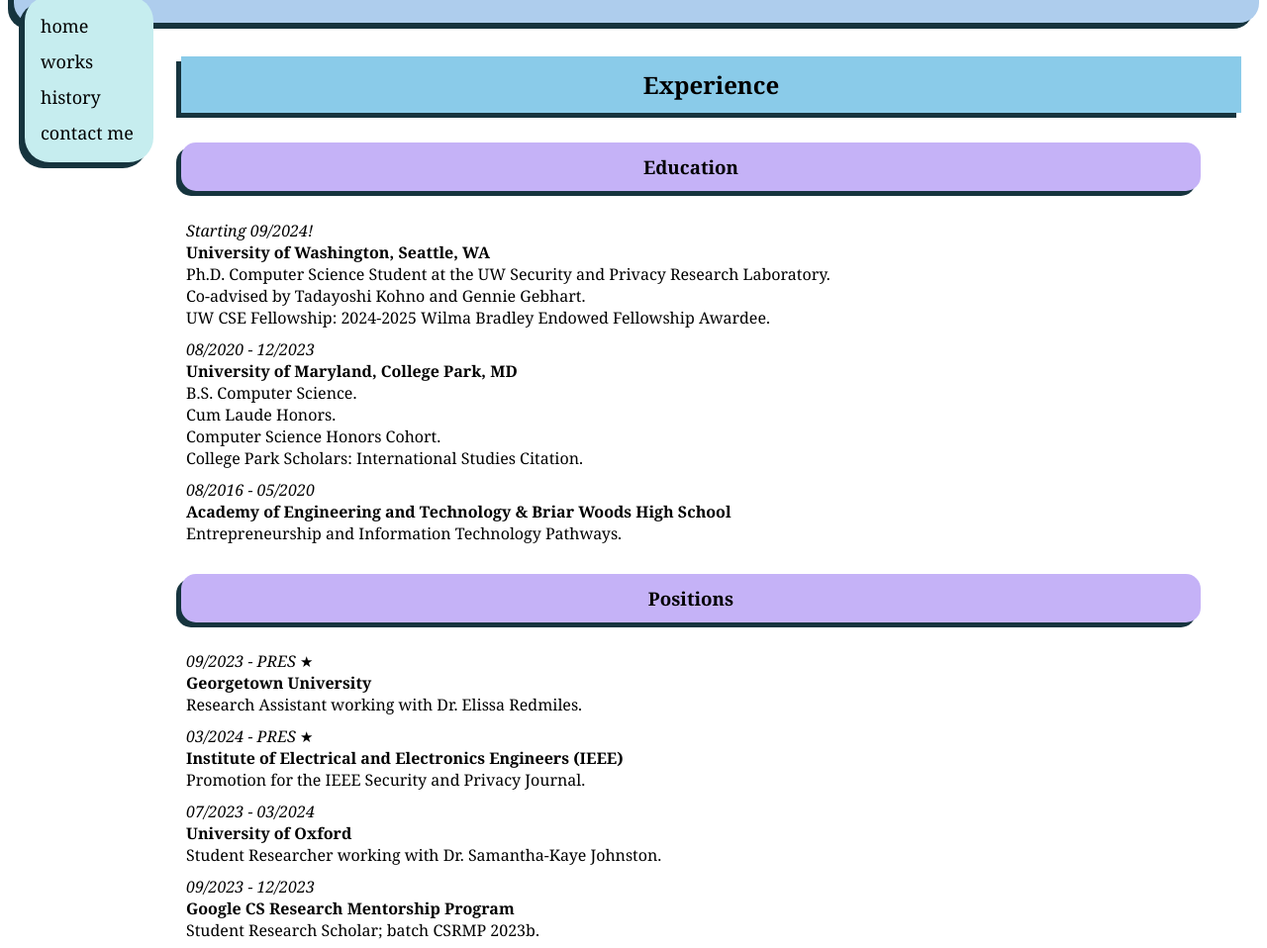
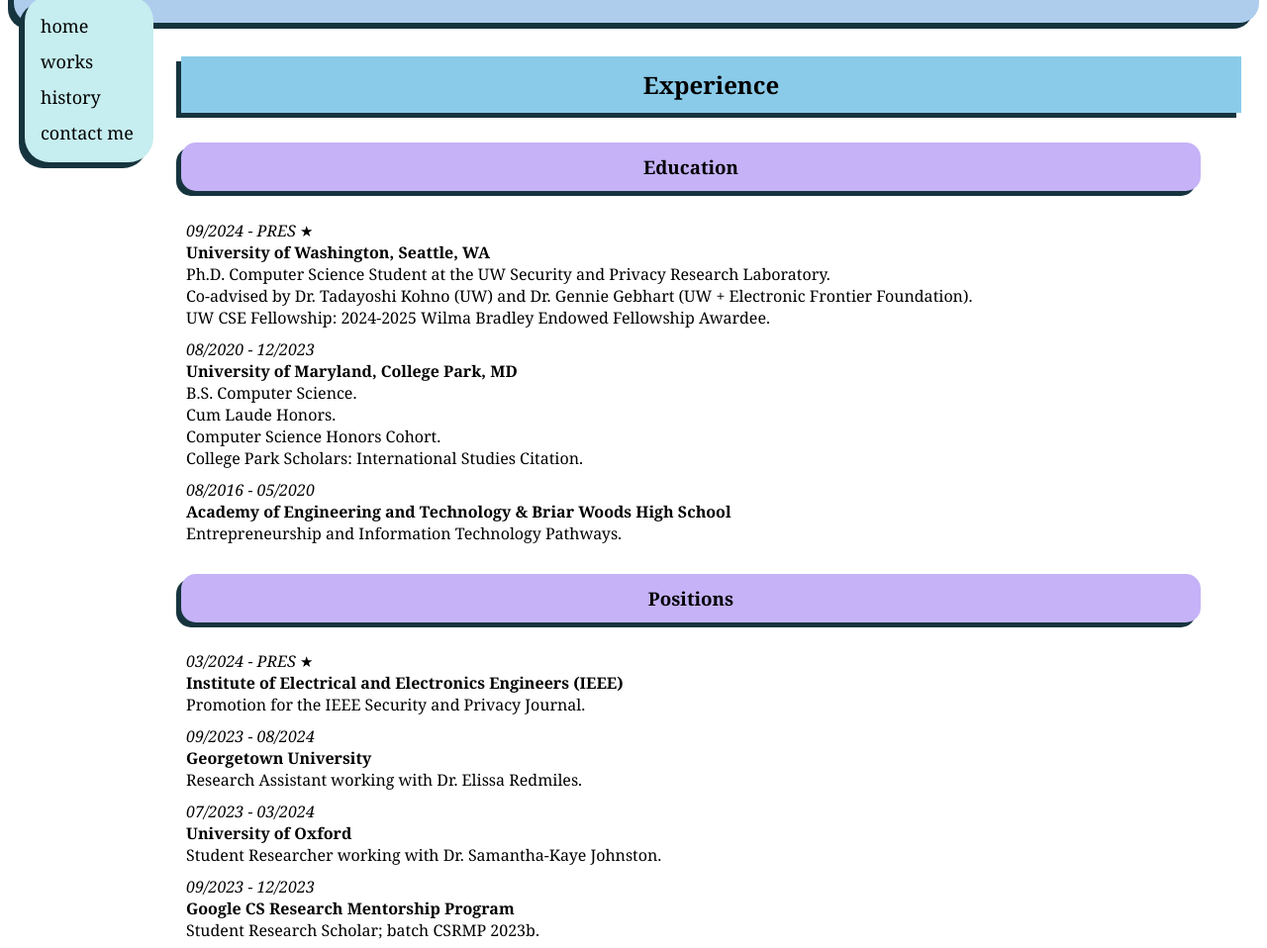
Before and after one commit to aarushi-dubey/aarushi-dubey.github.io, a plain HTML site: page html/experience.html in a window 1280 px wide. Shown: the part 84-1042 px from the top of the page at 99% size. Drawn offline with Linux system fonts and the light colour scheme.

Commit message:
experience updates

```diff
--- a/html/experience.html
+++ b/html/experience.html
@@ -29,10 +29,10 @@
 <ul class = "top">
     <li>
         <ul style = "list-style-type:none; padding-top: 10px;">
-            <li style = "font-weight: 300; font-style: italic;"> Starting 09/2024!</li>
+            <li style = "font-weight: 300; font-style: italic;"> 09/2024 - PRES <span style='font-size:15px; font-style: normal;'>&#9733;</span></li>
             <li style = "font-weight: 700; ">University of Washington, Seattle, WA</li>
             <li>Ph.D. Computer Science Student at the UW Security and Privacy Research Laboratory.</li>
-            <li>Co-advised by Tadayoshi Kohno and Gennie Gebhart.</li>
+            <li>Co-advised by Dr. Tadayoshi Kohno (UW) and Dr. Gennie Gebhart (UW + Electronic Frontier Foundation).</li>
             <li>UW CSE Fellowship: 2024-2025 Wilma Bradley Endowed Fellowship Awardee.</li>
         </ul>
     </li>
@@ -61,19 +61,18 @@
 <ul class = "top">
     <li>
         <ul style = "list-style-type:none; padding-top: 10px;">
-            <li style = "font-weight: 300; font-style: italic;">09/2023 - PRES <span style='font-size:15px; font-style: normal;'>&#9733;</span></li>
-            <li style = "font-weight: 700;">Georgetown University</li>
-            <li>Research Assistant working with Dr. Elissa Redmiles.</li>
-        </ul>
-    </li>
-    <li>
-        <ul style = "list-style-type:none; padding-top: 10px;">
             <li style = "font-weight: 300; font-style: italic;">03/2024 - PRES <span style='font-size:15px; font-style: normal;'>&#9733;</span></li>
             <li style = "font-weight: 700;">Institute of Electrical and Electronics Engineers (IEEE)</li>
             <li>Promotion for the IEEE Security and Privacy Journal.</li>
         </ul>
     </li>
     <li>
+        <ul style = "list-style-type:none; padding-top: 10px;">
+            <li style = "font-weight: 300; font-style: italic;">09/2023 - 08/2024</li>
+            <li style = "font-weight: 700;">Georgetown University</li>
+            <li>Research Assistant working with Dr. Elissa Redmiles.</li>
+        </ul>
+    </li>
     <li>
         <ul style = "list-style-type:none; padding-top: 10px;">
             <li style = "font-weight: 300; font-style: italic;">07/2023 - 03/2024</li>
```
